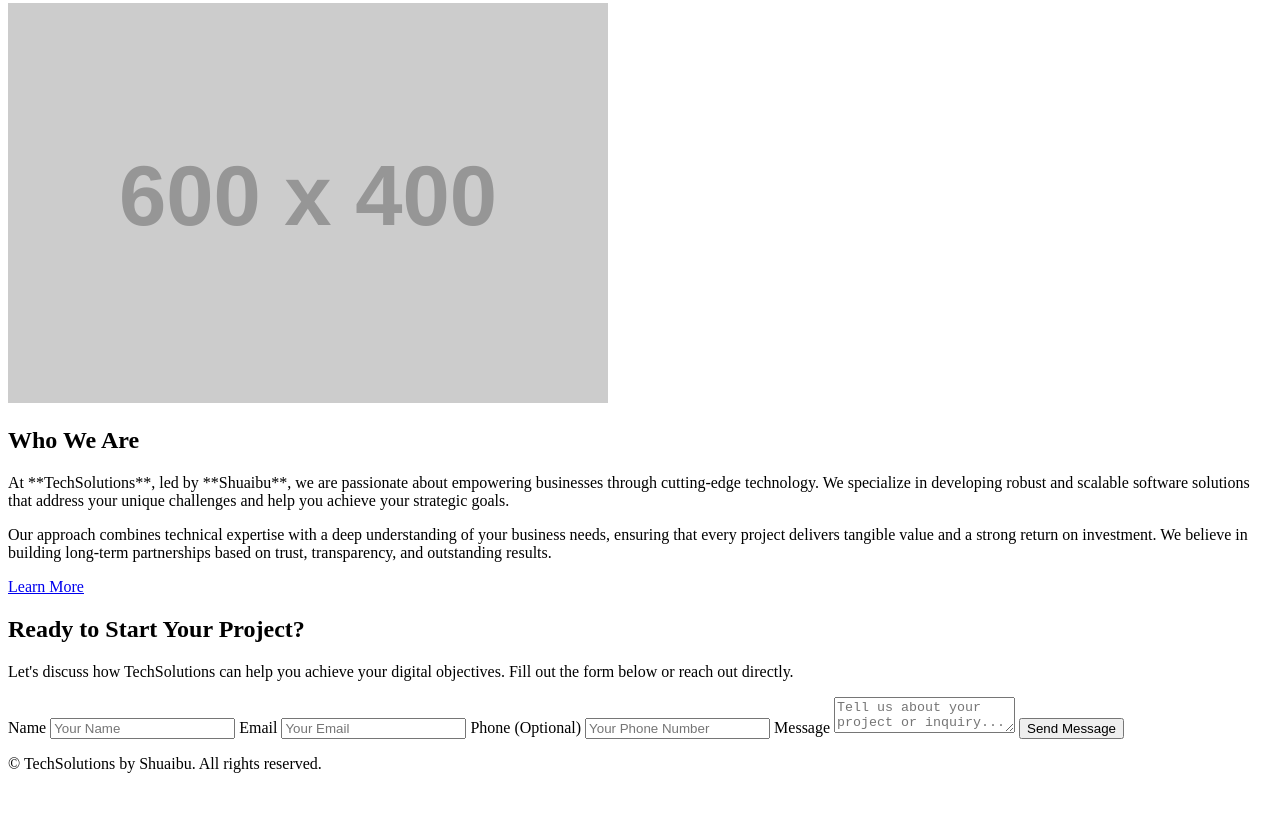
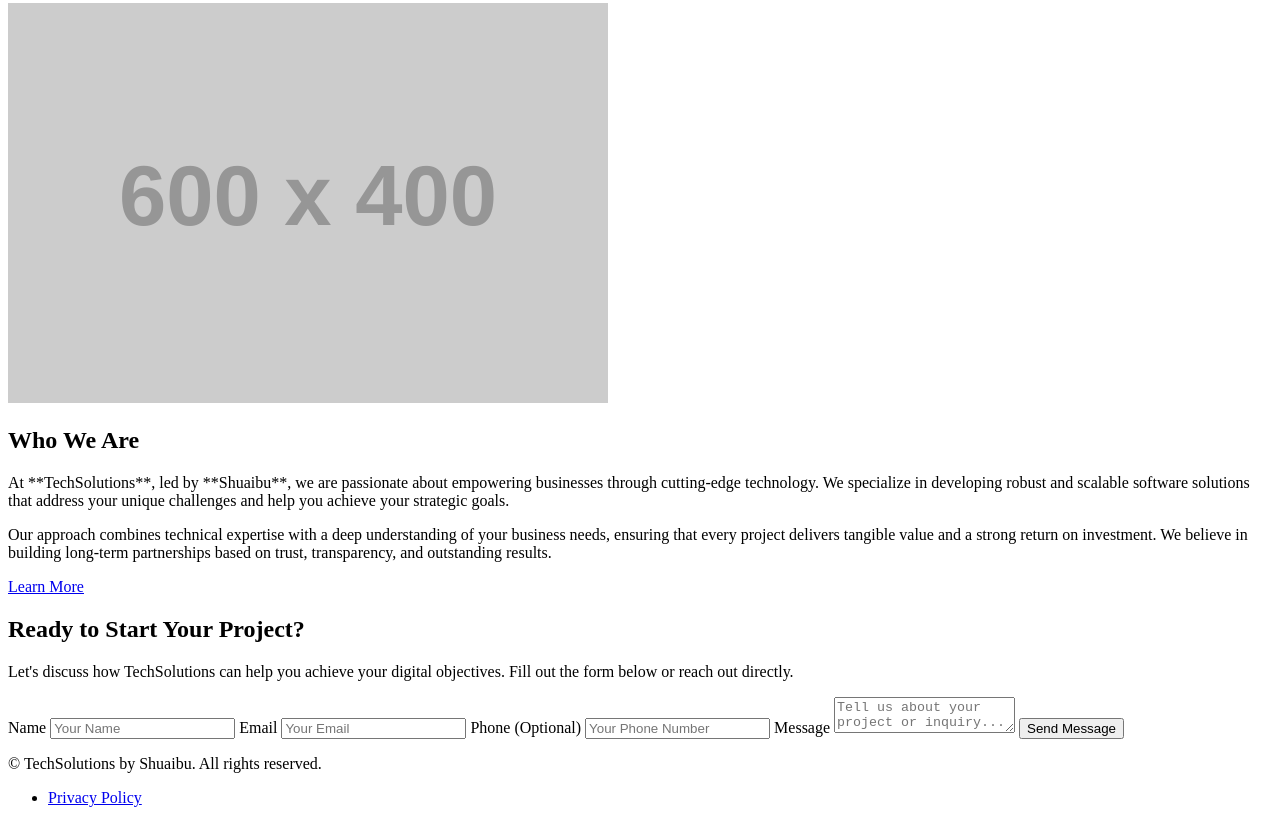
Before and after one commit to ShuaibuPassionateProgrammer/LandingPage, a plain HTML site: page index.html in a window 1280 px wide. Shown: the part 728-1551 px from the top of the page. Before the commit the page ends 1517 px from the top, so only its background shows below. Drawn offline with Linux system fonts and the light colour scheme; placeholder pictures from the web are drawn by us.

Commit message:
Working on Landing Page Structure

```diff
--- a/index.html
+++ b/index.html
@@ -95,7 +95,9 @@
     <footer class="footer">
         <div class="container">
             <p>&copy; <span id="currentYear"></span> TechSolutions by Shuaibu. All rights reserved.</p>
-            <ul class="footer-links"></ul>
+            <ul class="footer-links">
+                <li><a href="#">Privacy Policy</a></li>
+            </ul>
         </div>
     </footer>
 </body>
```
